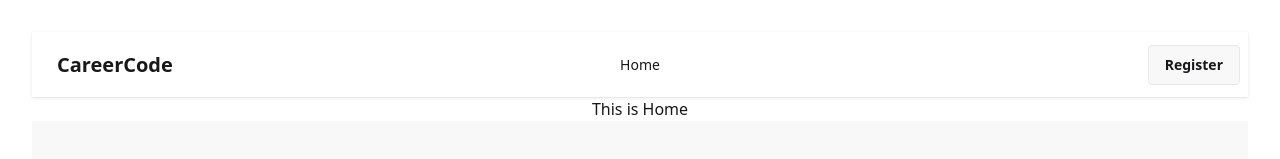
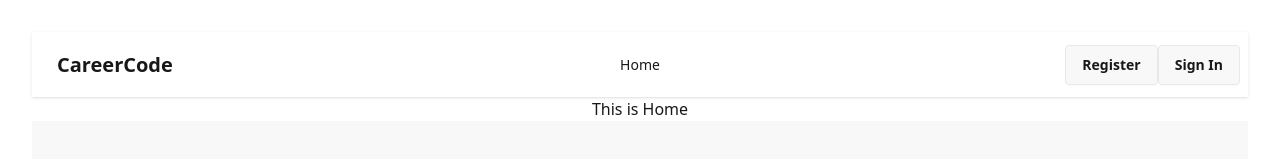
Before and after one commit to sharmin-khan/career-code-clint, a React (Vite) app: page / in a window 1280 px wide. Shown: the top 159 px of the page. Built offline with nearby package versions, Linux system fonts and the light colour scheme.

Commit message:
Firebase user creation functionality with email and password.

```diff
--- a/src/Pages/Register/Register.jsx
+++ b/src/Pages/Register/Register.jsx
@@ -1,8 +1,11 @@
-import React from 'react';
+import React, { useContext } from 'react';
 import Lottie from 'react-lottie';
 import registerLottie from '../../assets/Lotties/register.json'
+import { AuthContext } from '../../contexts/AuthContext';
 
 const Register = () => {
+
+  const {createUser} = useContext(AuthContext)
 
   const handleRegister = (e)=>{
      e.preventDefault();
@@ -11,6 +14,14 @@ const Register = () => {
      const password = e.target.password.value;
      console.log(email,password);
 
+     //create user
+    createUser(email, password)
+    .then(result=>{
+      console.log(result.user);
+    })
+    .catch(error=>{
+      console.log(error);
+    })
   }
 
   return (
--- a/src/Pages/Shared/Navbar.jsx
+++ b/src/Pages/Shared/Navbar.jsx
@@ -29,6 +29,7 @@ const Navbar = () => {
   </div>
   <div className="navbar-end">
    <NavLink className='btn' to='/register'>Register</NavLink>
+   <NavLink className='btn' to='/signin'>Sign In</NavLink>
   </div>
 </div>
     );
--- /dev/null
+++ b/src/Pages/SignIn/SignIn.jsx
@@ -0,0 +1,11 @@
+import React from 'react';
+
+const SignIn = () => {
+    return (
+        <div>
+
+        </div>
+    );
+};
+
+export default SignIn;
--- a/src/contexts/AuthProvider.jsx
+++ b/src/contexts/AuthProvider.jsx
@@ -1,15 +1,21 @@
-import React from 'react';
-import { AuthContext } from './AuthContext';
+import React, { useState } from "react";
+import { AuthContext } from "./AuthContext";
+import { createUserWithEmailAndPassword } from "firebase/auth";
+import { auth } from "../firebase/firebase.init";
 
-const AuthProvider = ({children}) => {
-    const authInfo = {
+const AuthProvider = ({ children }) => {
+  const [loading, setLoading] = useState(true);
 
-    }
-    return (
-       <AuthContext value={authInfo}>
-        {children}
-       </AuthContext>
-    );
+  const createUser = (email, password) => {
+    setLoading(true);
+    return createUserWithEmailAndPassword(auth, email, password);
+  };
+  const authInfo = {
+    loading,
+    createUser,
+  };
+ return <AuthContext.Provider value={authInfo}>{children}</AuthContext.Provider>;
+
 };
 
 export default AuthProvider;
--- a/src/firebase/firebase.init.js
+++ b/src/firebase/firebase.init.js
@@ -1,17 +1,18 @@
 // Import the functions you need from the SDKs you need
 import { initializeApp } from "firebase/app";
 import { getAuth } from "firebase/auth";
+
 // TODO: Add SDKs for Firebase products that you want to use
 // https://firebase.google.com/docs/web/setup#available-libraries
 
 // Your web app's Firebase configuration
 const firebaseConfig = {
-  apiKey: import.meta.env.apiKey,
-  authDomain: import.meta.env.authDomain,
-  projectId: import.meta.env.projectId,
-  storageBucket: import.meta.env.storageBucket,
-  messagingSenderId: import.meta.env.messagingSenderId,
-  appId: import.meta.env.appId
+  apiKey: import.meta.env.VITE_apiKey,
+  authDomain: import.meta.env.VITE_authDomain,
+  projectId: import.meta.env.VITE_projectId,
+  storageBucket: import.meta.env.VITE_storageBucket,
+  messagingSenderId: import.meta.env.VITE_messagingSenderId,
+  appId: import.meta.env.VITE_appId
 };
 
 // Initialize Firebase
```
